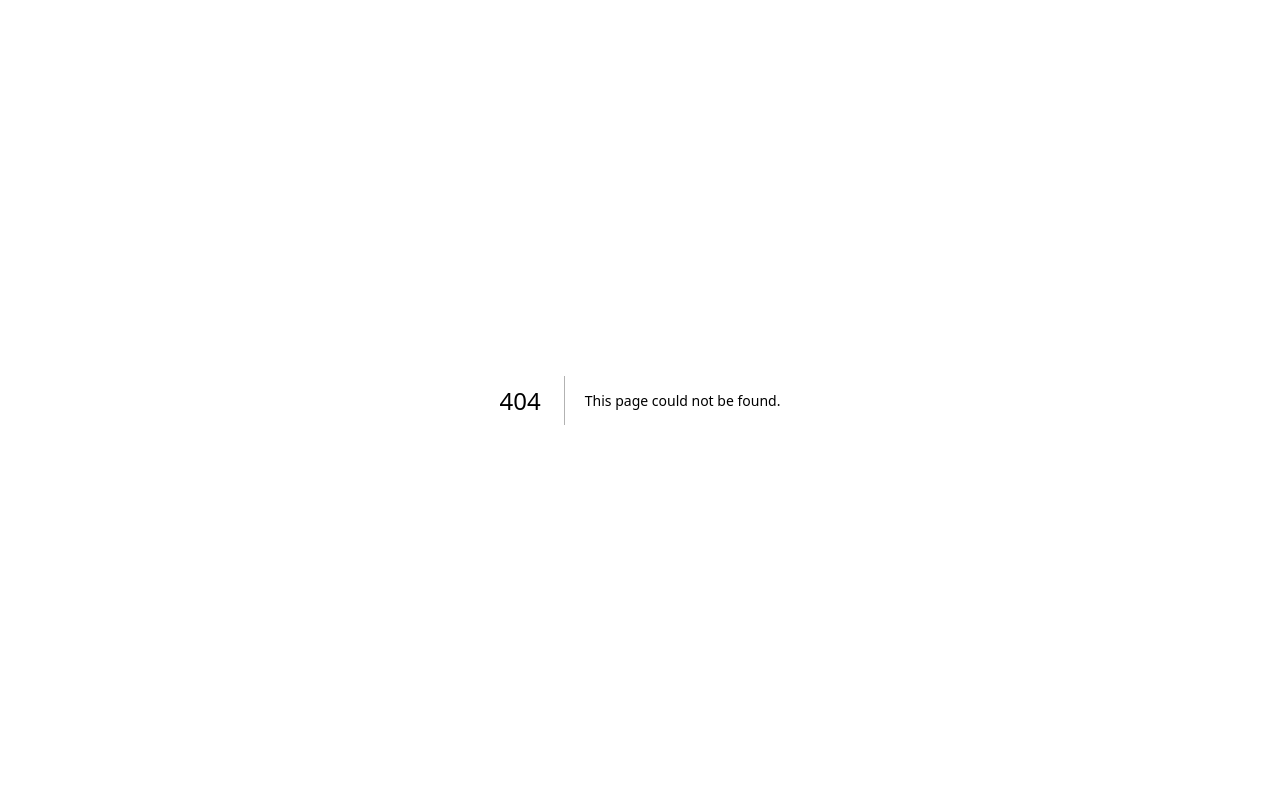
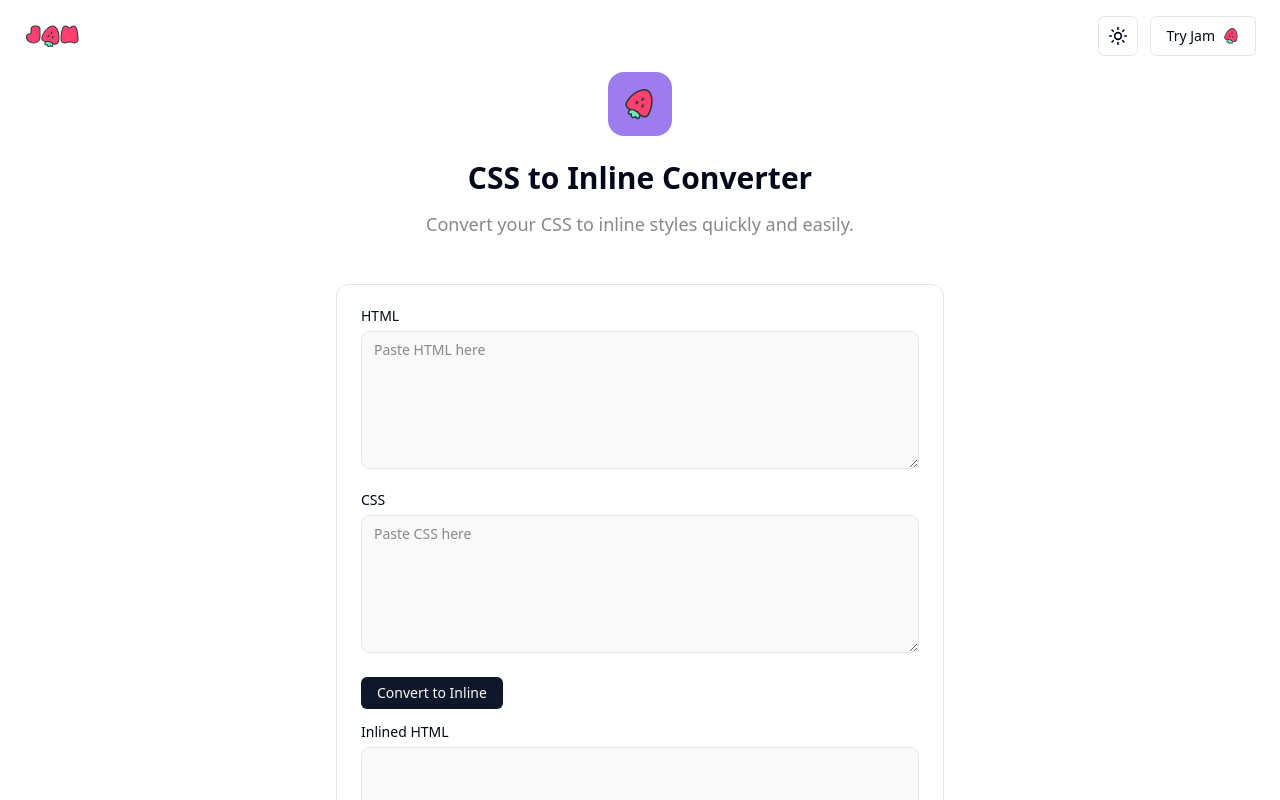
Before and after one commit to jamdotdev/jam-dev-utilities, a Next.js app: page /utilities/css-to-inline-converter in a window 1280 px wide. Before the commit this address had no page. Shown: the top 800 px of the page. Built offline with nearby package versions, Linux system fonts and the light colour scheme.

Commit message:
feat(page): implement CSS to Inline Converter page Added the CSSToInlineConverter page, allowing users to input HTML and CSS, convert the CSS to inline styles, and display the result.

```diff
--- /dev/null
+++ b/pages/utilities/css-to-inline-converter.tsx
@@ -0,0 +1,124 @@
+import { useCallback, useState } from "react";
+import { Textarea } from "@/components/ds/TextareaComponent";
+import PageHeader from "@/components/PageHeader";
+import { Card } from "@/components/ds/CardComponent";
+import { Button } from "@/components/ds/ButtonComponent";
+import { Label } from "@/components/ds/LabelComponent";
+import Header from "@/components/Header";
+import { useCopyToClipboard } from "@/components/hooks/useCopyToClipboard";
+import CallToActionGrid from "@/components/CallToActionGrid";
+import Meta from "@/components/Meta";
+import { convertCSSToInline } from "../../components/utils/css-to-inline.utils";
+import { CMDK } from "../../components/CMDK";
+
+export default function CSSToInlineConverter() {
+  const [htmlInput, setHtmlInput] = useState("");
+  const [cssInput, setCssInput] = useState("");
+  const [output, setOutput] = useState("");
+  const { buttonText, handleCopy } = useCopyToClipboard();
+
+  function isValidHTML(html: string): boolean {
+    const parser = new DOMParser();
+    const doc = parser.parseFromString(html, "text/html");
+
+    const hasTags =
+      doc.body.innerHTML.trim() !== "" && doc.body.children.length > 0;
+    const hasParsingErrors = doc.querySelectorAll("parsererror").length > 0;
+
+    return hasTags && !hasParsingErrors;
+  }
+
+  const handleHtmlChange = useCallback(
+    (event: React.ChangeEvent<HTMLTextAreaElement>) => {
+      setHtmlInput(event.currentTarget.value);
+    },
+    []
+  );
+
+  const handleCssChange = useCallback(
+    (event: React.ChangeEvent<HTMLTextAreaElement>) => {
+      setCssInput(event.currentTarget.value);
+    },
+    []
+  );
+
+  const handleConvert = useCallback(() => {
+    const trimmedHtml = htmlInput.trim();
+    const trimmedCss = cssInput.trim();
+
+    const conditions = [
+      {
+        condition: !trimmedHtml || !trimmedCss,
+        message: "Please provide both HTML and CSS inputs.",
+      },
+      {
+        condition: !isValidHTML(trimmedHtml),
+        message: "Invalid HTML input. Please check your HTML.",
+      },
+    ];
+
+    const errorMessage =
+      conditions.find((value) => value.condition)?.message || null;
+
+    try {
+      const inlinedHtml = convertCSSToInline(htmlInput, cssInput);
+      setOutput(errorMessage ?? inlinedHtml);
+    } catch (errorMessage: unknown) {
+      setOutput(errorMessage as string);
+    }
+  }, [htmlInput, cssInput]);
+
+  return (
+    <main>
+      <Meta
+        title="CSS to Inline Converter by Jam.dev | Free, Open Source & Ad-free"
+        description="Convert CSS styles to inline styles directly in your HTML with Jam's free CSS to inline converter. Just paste your HTML and CSS, and get the inlined HTML result."
+      />
+      <Header />
+      <CMDK />
+
+      <section className="container max-w-2xl mb-12">
+        <PageHeader
+          title="CSS to Inline Converter"
+          description="Convert your CSS to inline styles quickly and easily."
+        />
+      </section>
+
+      <section className="container max-w-2xl mb-6">
+        <Card className="flex flex-col p-6 hover:shadow-none shadow-none rounded-xl">
+          <div>
+            <Label>HTML</Label>
+            <Textarea
+              rows={6}
+              placeholder="Paste HTML here"
+              onChange={handleHtmlChange}
+              className="mb-6"
+              value={htmlInput}
+            />
+
+            <Label>CSS</Label>
+            <Textarea
+              rows={6}
+              placeholder="Paste CSS here"
+              onChange={handleCssChange}
+              className="mb-6"
+              value={cssInput}
+            />
+
+            <Button onClick={handleConvert} className="mb-4">
+              Convert to Inline
+            </Button>
+
+            <Label>Inlined HTML</Label>
+            <Textarea value={output} rows={6} readOnly className="mb-4" />
+            <Button variant="outline" onClick={() => handleCopy(output)}>
+              {buttonText}
+            </Button>
+          </div>
+        </Card>
+      </section>
+
+      <CallToActionGrid />
+    </main>
+  );
+}
```
